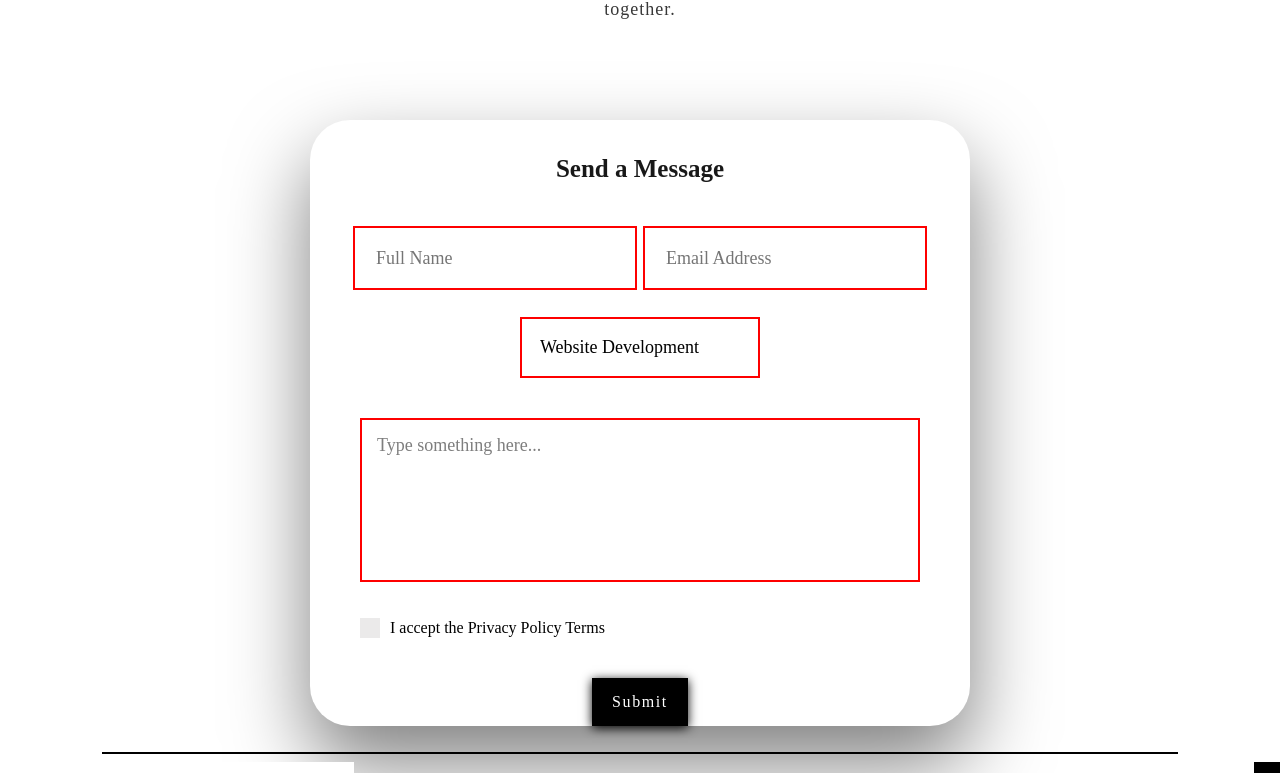
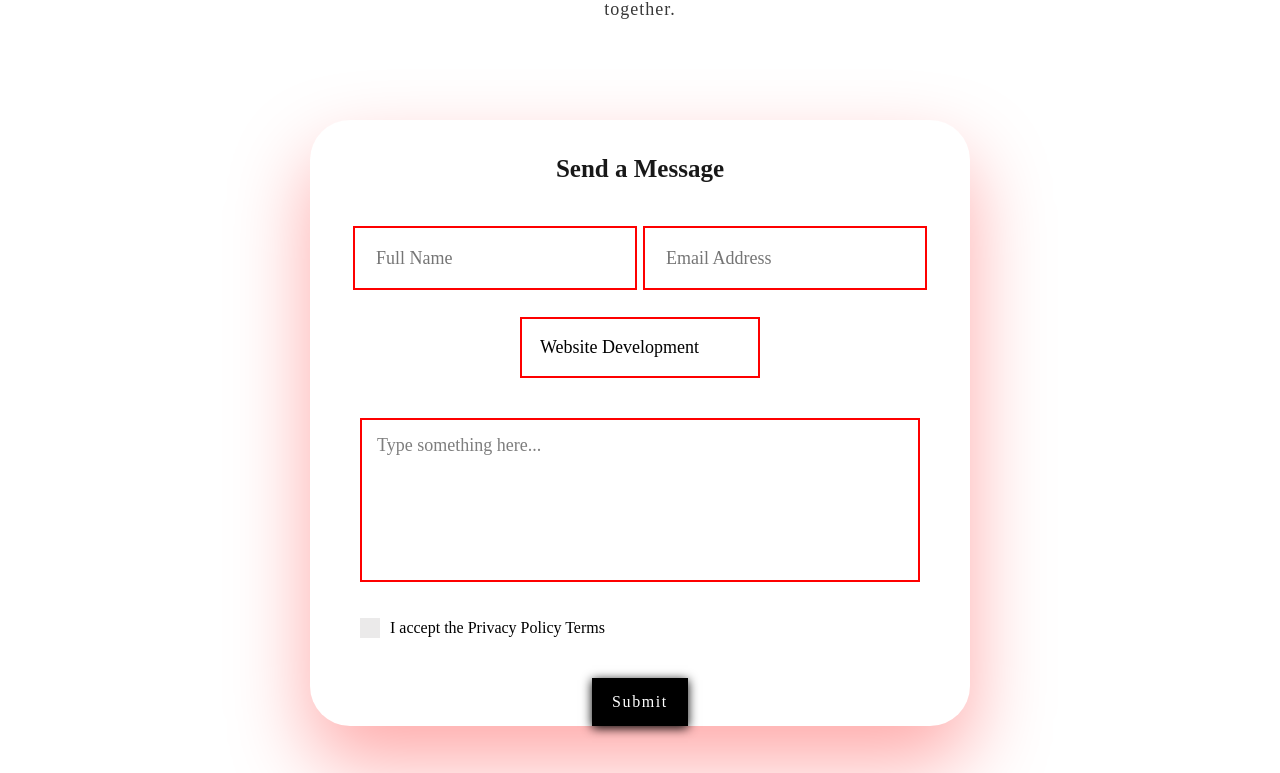
Before and after one commit to SandithKariyawasam/BravoScript, a React (Vite) app in the folder BravoScript/: page / in a window 1280 px wide. Shown: the part 4843-5616 px from the top of the page. Built offline with nearby package versions, Linux system fonts and the light colour scheme; a web font is replaced by a local one.

Commit message:
Fixed ui errors

```diff
--- a/BravoScript/src/Contact/Contact.css
+++ b/BravoScript/src/Contact/Contact.css
@@ -46,7 +46,7 @@
     height: 80vh;
     flex-direction: column;
     border-radius: 40px;
-    box-shadow: 0 2.3em 5em rgba(0, 0, 0, 0.5);
+    box-shadow: 0 2.3em 5em #fe000057;
     padding-left: 50px;
     padding-right: 50px;
 }
--- a/BravoScript/src/Footer/Footer.jsx
+++ b/BravoScript/src/Footer/Footer.jsx
@@ -9,7 +9,7 @@ const Footer = () => {
     return (
         <>
             <div className="Footer-contain">
-                <hr style={{ border: "1px solid black", margin: "0px 0" }} />
+                <hr style={{ border: "1px solid black", margin: "40px 0" }} />
                 <div className='Footer'>
 
                     <div className="Foo-col-one">
```
